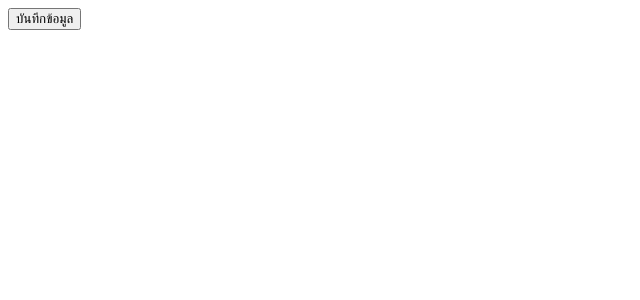
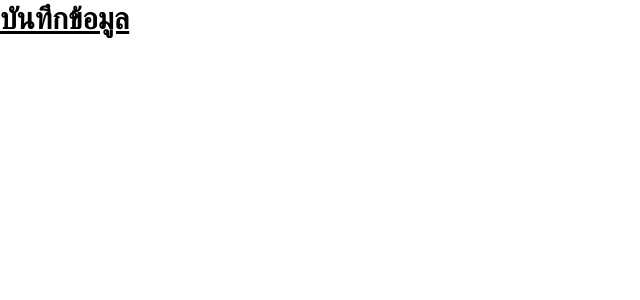
Before and after one commit to Kitikon15/Frontend-Product, a React (Vite) app: page / in a window 1280 px wide. Shown: the top 300 px of the page, without its empty margins (0-640 px from the left). Built offline with nearby package versions, Linux system fonts and the light colour scheme.

Commit message:
frondend lab

```diff
--- a/package.json
+++ b/package.json
@@ -10,8 +10,10 @@
     "preview": "vite preview"
   },
   "dependencies": {
+    "@tailwindcss/vite": "^4.3.3",
     "react": "^19.2.8",
-    "react-dom": "^19.2.8"
+    "react-dom": "^19.2.8",
+    "tailwindcss": "^4.3.3"
   },
   "devDependencies": {
     "@types/react": "^19.2.18",
--- a/src/App.jsx
+++ b/src/App.jsx
@@ -3,9 +3,9 @@ import './App.css'
 function App() {
 
   return (
-   <>
-    <button>บันทึกข้อมูล</button>
-   </>
+    <>
+      <button className="text-3xl font-bold underline">บันทึกข้อมูล</button>
+    </>
   );
 }
 
--- a/src/index.css
+++ b/src/index.css
@@ -0,0 +1 @@
+@import "tailwindcss";
--- a/vite.config.js
+++ b/vite.config.js
@@ -1,7 +1,8 @@
 import react from '@vitejs/plugin-react'
 import { defineConfig } from 'vite'
+import tailwindcss from "@tailwindcss/vite";
 
 // https://vite.dev/config/
 export default defineConfig({
-  plugins: [react()],
+  plugins: [react(), tailwindcss()],
 })
```
Also changed, not shown: 1 other file (tests, documents, lock files or other folders).
